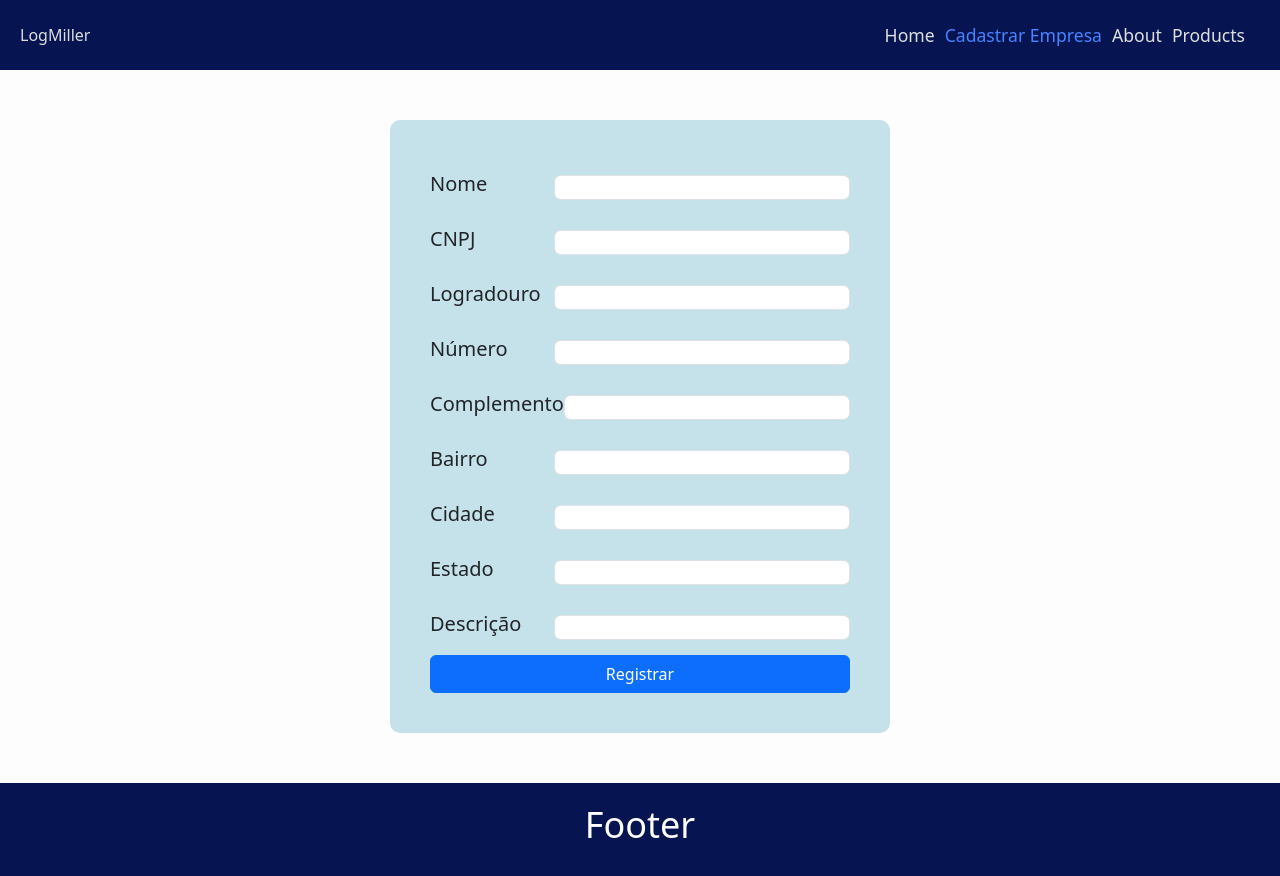
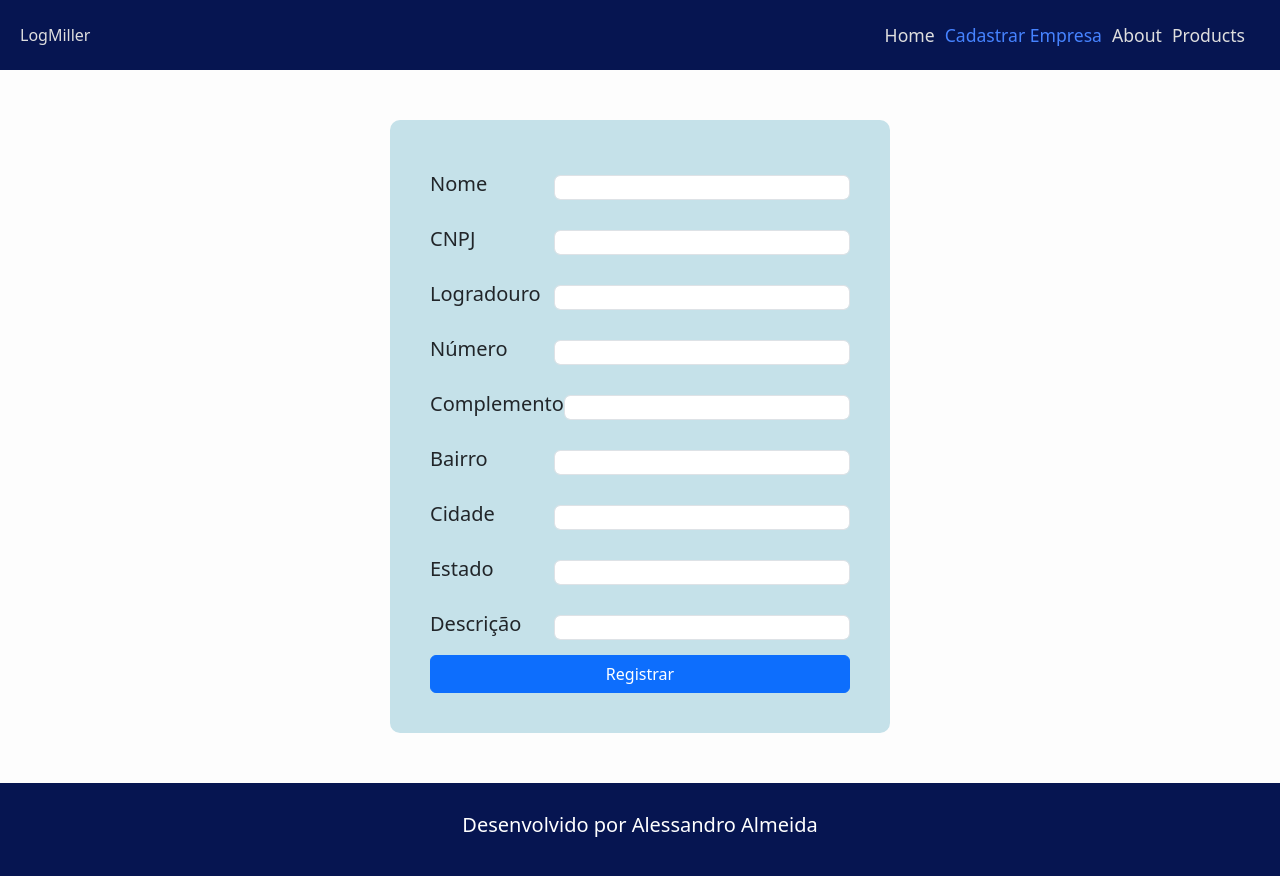
Before and after one commit to asalmeidarj/puc-mvp1-frontend, a React (Vite) app: page /cadastro-empresa in a window 1280 px wide. Shown: the top 876 px of the page. Built offline with nearby package versions, Linux system fonts and the light colour scheme; the HTML template or start-up script is replaced by a standard one.

Commit message:
refactor: change footer

```diff
--- a/src/components/Footer/Footer.tsx
+++ b/src/components/Footer/Footer.tsx
@@ -11,7 +11,7 @@ const FooterComponent = styled.footer`
 function Footer() {
   return (
     <FooterComponent className={styles.container}>
-        <p>Footer</p>
+        <p>Desenvolvido por Alessandro Almeida</p>
     </FooterComponent >
   )
 }
--- a/src/components/Footer/footer.module.css
+++ b/src/components/Footer/footer.module.css
@@ -1,7 +1,7 @@
 .container {
     display: flex;
     height: 100px;
-    font-size: 36px;
+    font-size: 20px;
     color: white;
     justify-content: center;
     align-items: center;
```
